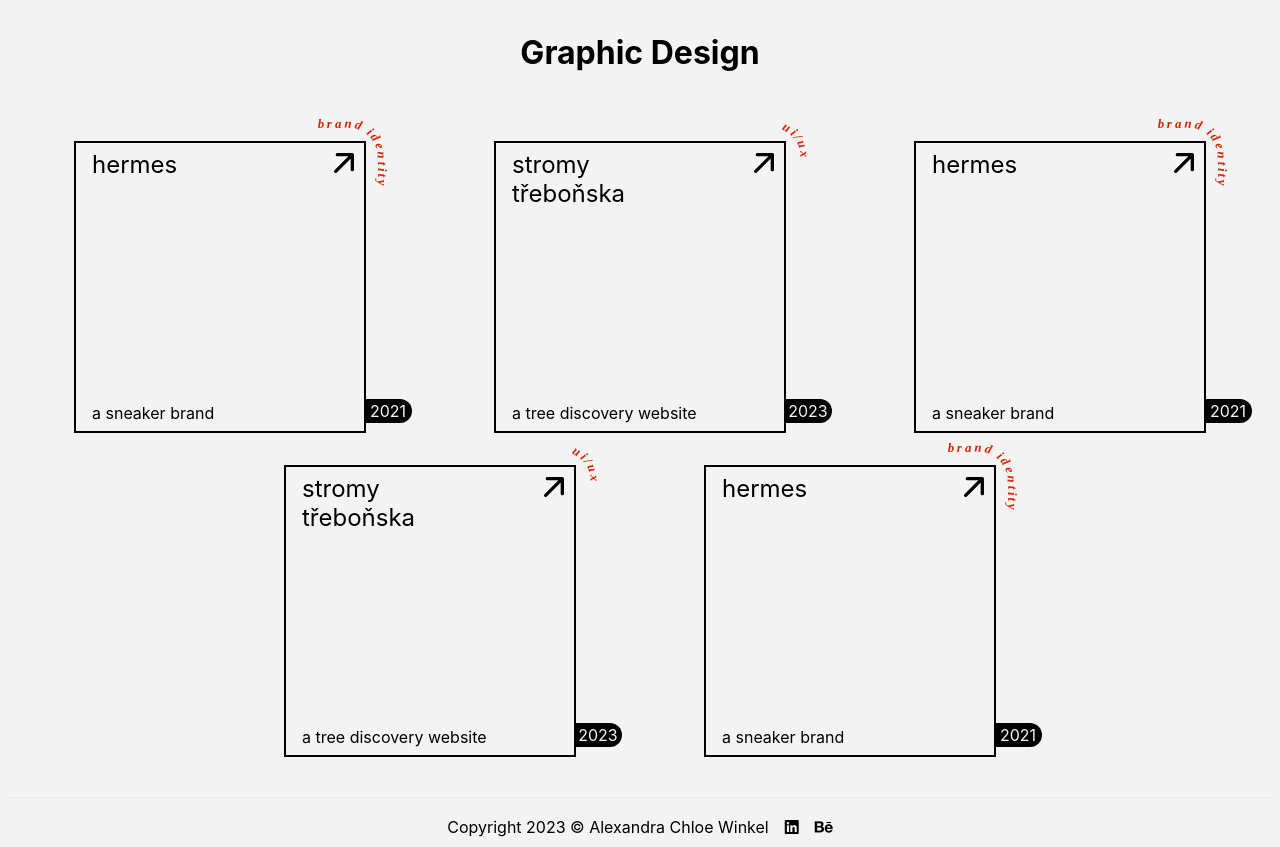
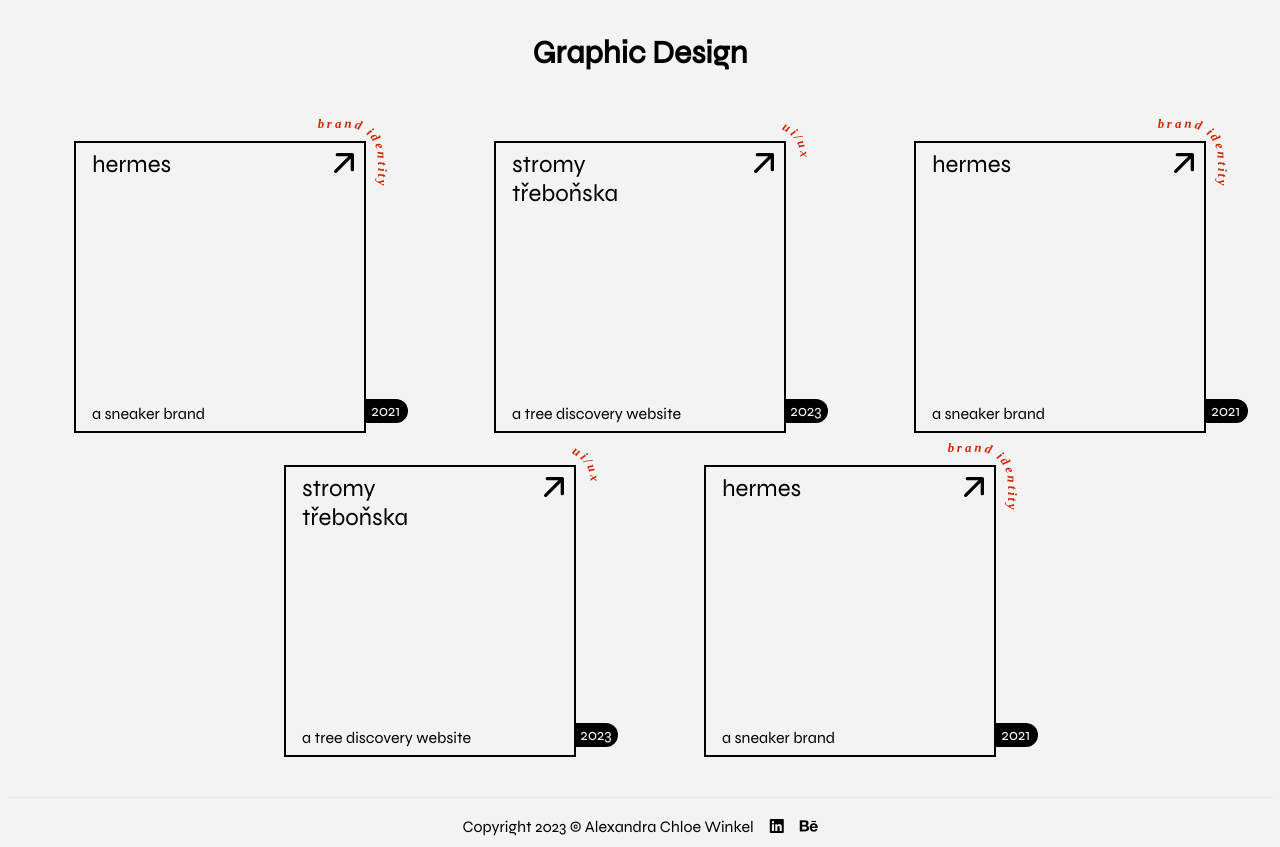
Before and after one commit to fourstepper/chloewinkel.com, a SvelteKit app: page /graphic-design in a window 1280 px wide. Built offline with nearby package versions, Linux system fonts and the light colour scheme.

Commit message:
feat(site): change font to syne, reduce svg load flicker by hiding alt

```diff
--- a/src/app.scss
+++ b/src/app.scss
@@ -2,9 +2,8 @@
 
 :root {
   line-height: 1.5;
-  font-family: -apple-system, BlinkMacSystemFont, "Segoe UI", "Roboto", "Oxygen",
-    "Ubuntu", "Cantarell", "Fira Sans", "Droid Sans", "Helvetica Neue",
-    sans-serif;
+	font-family: Syne;
+	font-display: optional;
 }
 
 html,
--- a/src/routes/+layout.svelte
+++ b/src/routes/+layout.svelte
@@ -4,6 +4,7 @@
 </script>
 
 <svelte:head>
+  <link href="https://fonts.googleapis.com/css?family=Syne" rel="stylesheet" />
   <title>Chloe Winkel</title>
 </svelte:head>
 
--- a/src/routes/graphic-design/+page.svelte
+++ b/src/routes/graphic-design/+page.svelte
@@ -112,9 +112,9 @@
   }
   .year-tag {
     position: absolute;
-    right: -3rem;
+    right: -2.75rem;
     bottom: 0.5rem;
-    width: 3rem;
+    width: 2.75rem;
     line-height: 1.5rem;
     border-top-right-radius: 1rem;
     border-bottom-right-radius: 1rem;
@@ -124,11 +124,13 @@
     background-color: black;
   }
   .arrow-up-right {
+    font-size: 0;
     position: absolute;
     right: 0;
     top: 0;
   }
   .corner {
+    font-size: 0;
     position: absolute;
     right: -1.8rem;
     top: -1.8rem;
```
Also changed, not shown: static/fonts/Syne-Regular.ttf (added), 1 other file (tests, documents, lock files or other folders).
